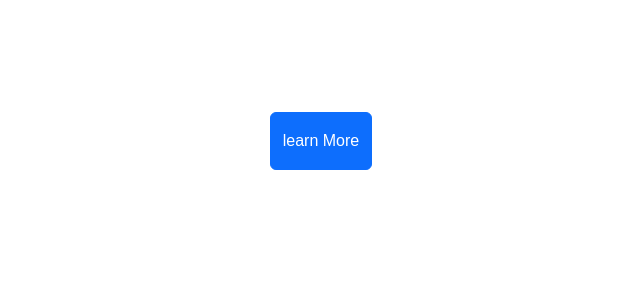
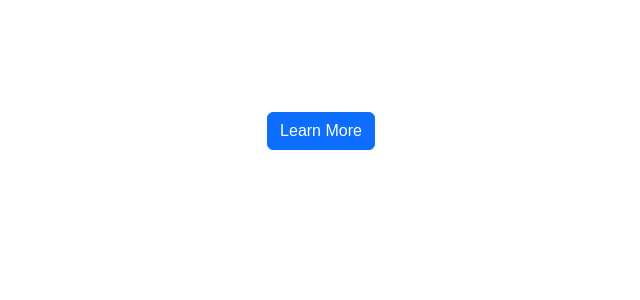
Before and after one commit to groovyrey/nextapp, a Next.js app: page / in a window 1280 px wide. Shown: the top 300 px of the page, without its empty margins (319-959 px from the left). Built offline with nearby package versions, Linux system fonts and the light colour scheme.

Commit message:
update page.js

```diff
--- a/src/app/page.js
+++ b/src/app/page.js
@@ -7,7 +7,7 @@ export default function Home() {
       <header className="bg-blue-600 text-white py-16 text-center">
         <h1 className="text-4xl font-bold">Ryza maliit</h1>
         <p className="mt-4">BWHAHAHAHAHAHAHAHAHHAAHAHHAHAHAHAHAHA</p>
-        <button className="btn btn-primary mt-6 px-6 py-3 font-semibold rounded-lg">learn More</button>
+        <button className="btn btn-primary mt-6 font-semibold rounded-lg">Learn More</button>
       </header>
     </div>
   );
```
